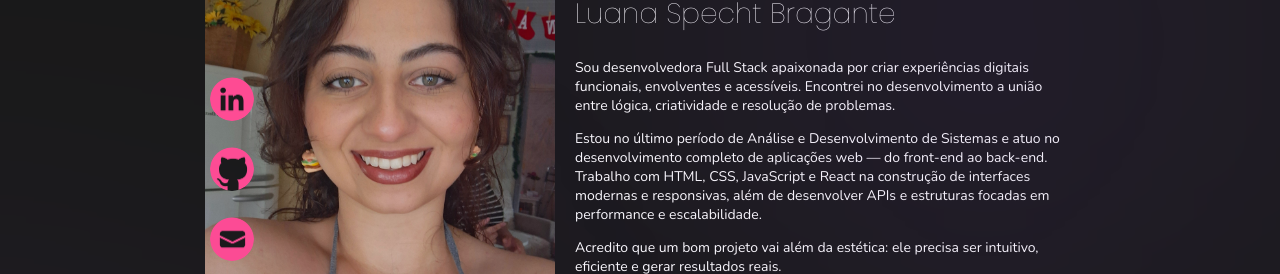
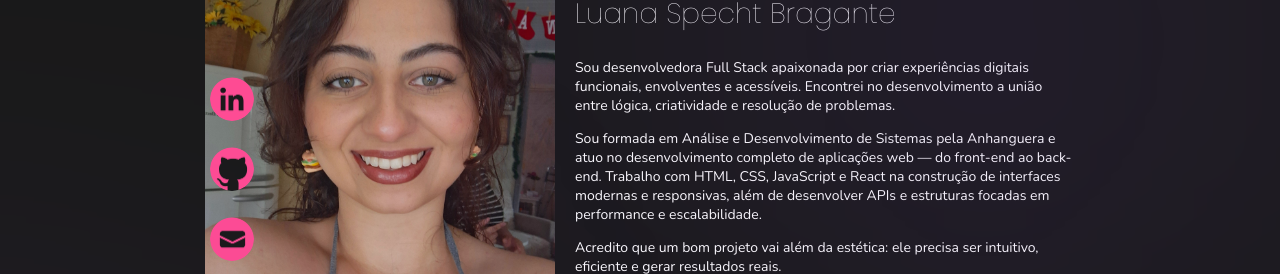
Before and after one commit to LuaSpecht/portfolio, a React (Create React App) app: page / in a window 1280 px wide. Shown: the part 1560-1834 px from the top of the page. Built offline with nearby package versions, Linux system fonts and the light colour scheme; the HTML template or start-up script is replaced by a standard one; a web font is replaced by a local one.

Commit message:
feat: new info about me

```diff
--- a/src/components/AboutMeSection/index.js
+++ b/src/components/AboutMeSection/index.js
@@ -20,7 +20,7 @@ const AboutMeSection = (props) => {
                 </p>
 
                 <p>
-                  Estou no último período de Análise e Desenvolvimento de Sistemas e atuo no desenvolvimento completo de aplicações web — do front-end ao back-end.
+                  Sou formada em Análise e Desenvolvimento de Sistemas pela Anhanguera e atuo no desenvolvimento completo de aplicações web — do front-end ao back-end.
                   Trabalho com HTML, CSS, JavaScript e React na construção de interfaces modernas e responsivas, além de desenvolver APIs e estruturas focadas em performance e escalabilidade.
                 </p>
 
```
